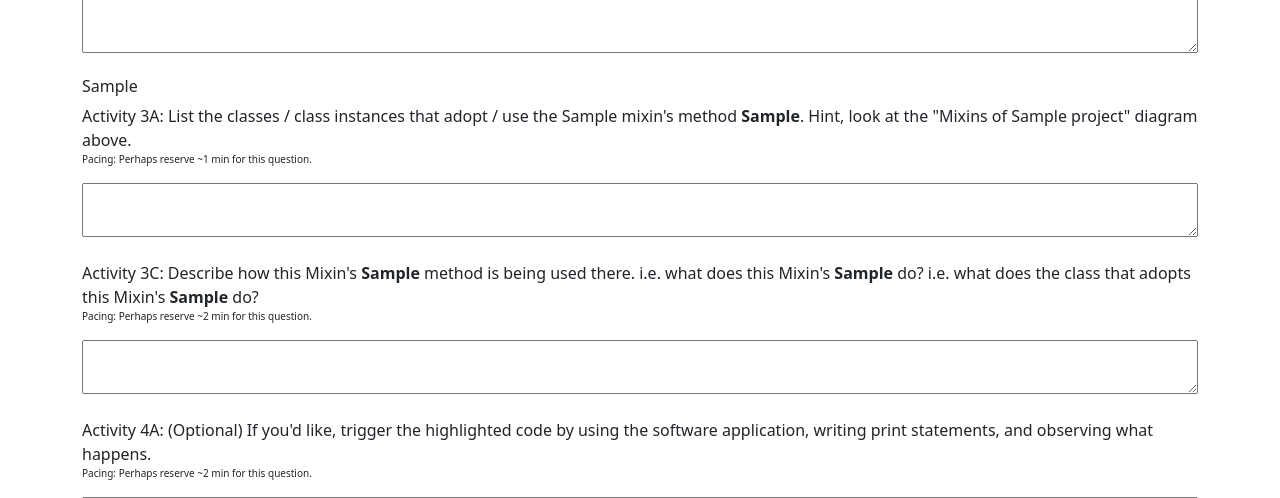
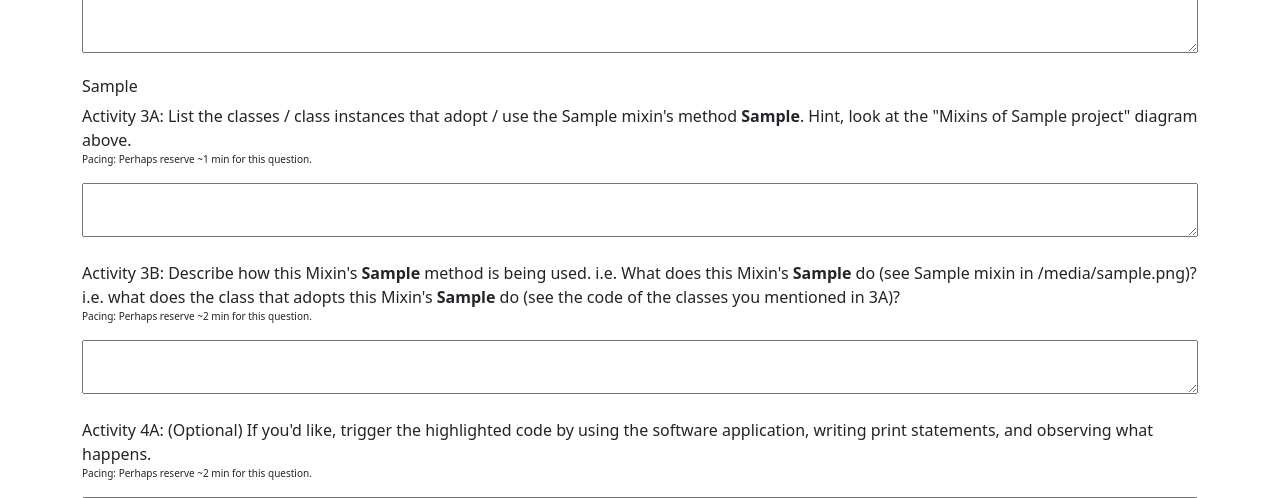
Before and after one commit to ld-rale/rale-modules, a Django app: template raleweb/templates/ralemodules/exercises.html in a window 1280 px wide. Shown: the part 2880-3378 px from the top of the page. Run offline with Django 3.2, Linux system fonts and the light colour scheme; the template is opened without the code that fills it: most values are stand-ins (such as "Sample title", 1, 10 or a date in 2020).

Commit message:
made some progress customizing the tutorial 2

```diff
--- a/raleweb/templates/ralemodules/exercises.html
+++ b/raleweb/templates/ralemodules/exercises.html
@@ -190,7 +190,7 @@
                                 </p>
                                 <textarea rows="2" style="width: 100%; max-width: 100%;"></textarea>
                                 <br><br>
-                                <p id="mixin-{{mixin}}-{{prop_method}}-3c">Activity 3C: Describe how this Mixin's <b>{{prop_method}}</b> method is being used there. i.e. what does this Mixin's <b>{{prop_method}}</b> do? i.e. what does the class that adopts this Mixin's <b>{{prop_method}}</b> do?
+                                <p id="mixin-{{mixin}}-{{prop_method}}-3c">Activity 3B: Describe how this Mixin's <b>{{prop_method}}</b> method is being used. i.e. What does this Mixin's <b>{{prop_method}}</b> do (see {{mixin}} in {{details.file_path}})? i.e. what does the class that adopts this Mixin's <b>{{prop_method}}</b> do (see the code of the classes you mentioned in 3A)?
                                     <br><span style="font-size: 10px;">Pacing: Perhaps reserve ~2 min for this question.</span>
                                 </p>
                                 <textarea rows="2" style="width: 100%; max-width: 100%;"></textarea>
```
